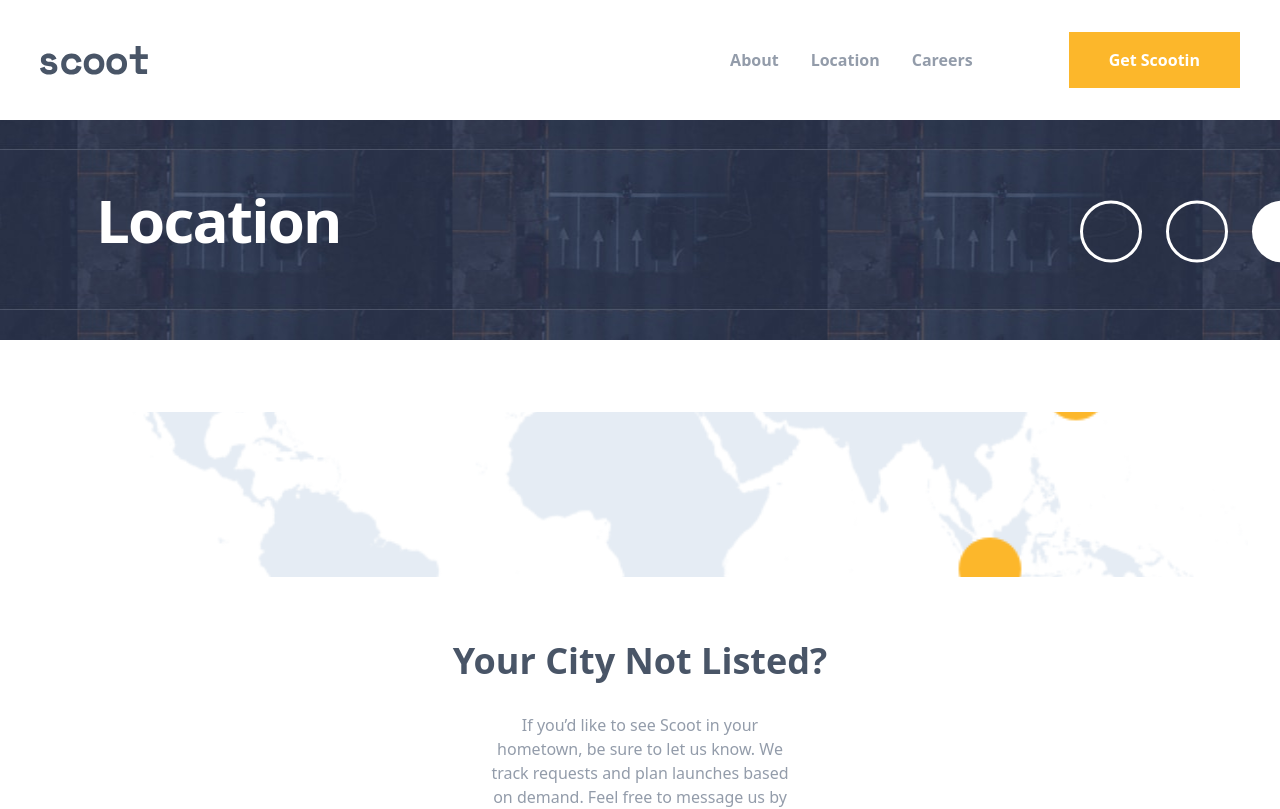
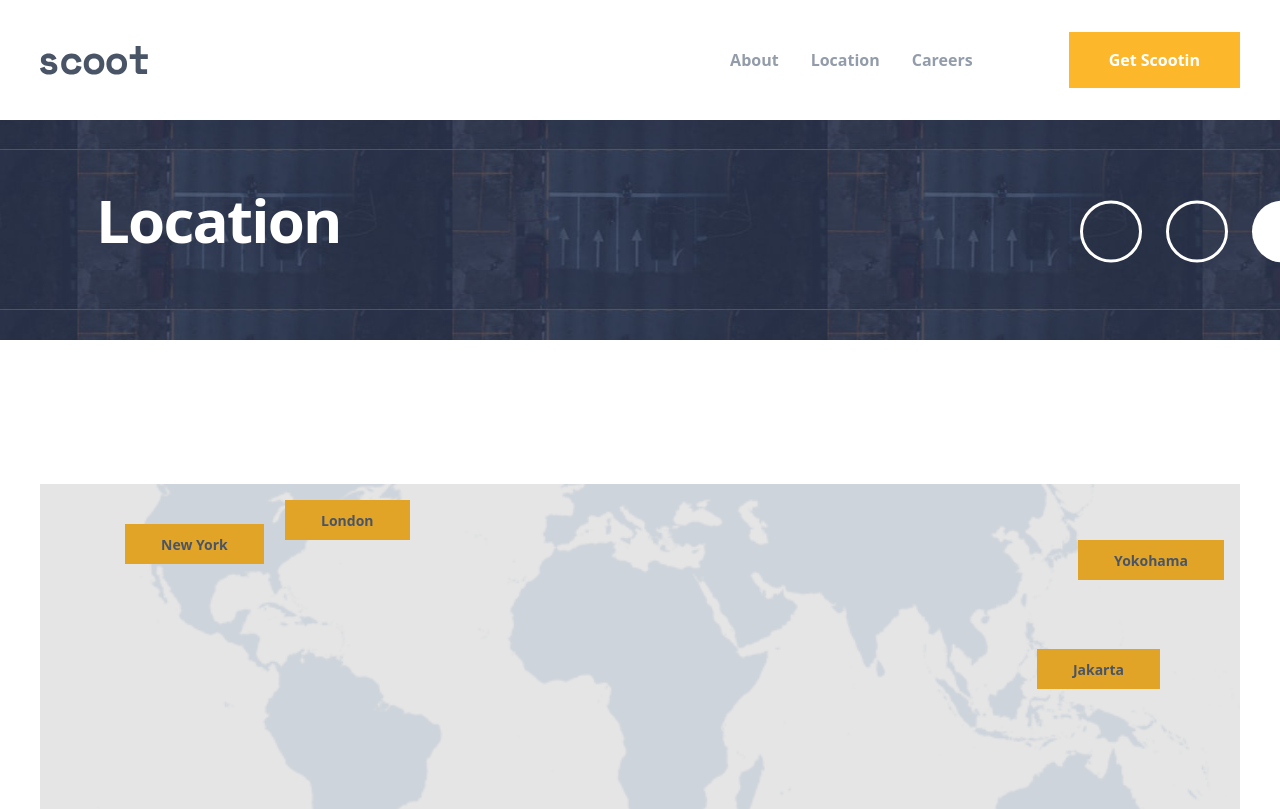
Before and after one commit to RonaldMamani/Scoot_Multi-Pages, an Angular app: page /locations in a window 1280 px wide. Shown: the top 809 px of the page. Built offline with nearby package versions, Linux system fonts and the light colour scheme.

Commit message:
Adicionando a pagina Locations para ter responsividades para telas de tablet

```diff
--- a/src/app/app.module.ts
+++ b/src/app/app.module.ts
@@ -24,6 +24,7 @@ import { BenefiesCareersComponent } from './components/benefies-careers/benefies
 import { JobAnnouncementsComponent } from './components/job-announcements/job-announcements.component';
 import { WorldMapComponent } from './components/world-map/world-map.component';
 import { LocalWorldComponent } from './components/local-world/local-world.component';
+import { CityPointedOutComponent } from './components/city-pointed-out/city-pointed-out.component';
 
 @NgModule({
   declarations: [
@@ -48,7 +49,8 @@ import { LocalWorldComponent } from './components/local-world/local-world.compon
     BenefiesCareersComponent,
     JobAnnouncementsComponent,
     WorldMapComponent,
-    LocalWorldComponent
+    LocalWorldComponent,
+    CityPointedOutComponent
   ],
   imports: [
     BrowserModule,
--- /dev/null
+++ b/src/app/components/city-pointed-out/city-pointed-out.component.html
@@ -0,0 +1,6 @@
+<div class="max-md:hidden absolute bg-[#FCB72B] px-9 py-2 {{class}}">
+    <div class="relative text-center z-10">
+        <span class=" text-[#495567] font-['Space Mono'] text-sm font-bold">{{City}}</span>
+    </div>
+    <div class="absolute -bottom-3 w-0 h-0 border-l-[{{borderX}}] border-l-transparent border-t-[{{borderWidth}}] border-t-[#FCB72B] border-r-[{{borderX}}] border-r-transparent"></div>
+</div>
--- a/src/app/components/world-map/world-map.component.html
+++ b/src/app/components/world-map/world-map.component.html
@@ -1,6 +1,40 @@
-<section class="px-8 py-[72px] flex flex-col gap-16">
+<section class="
+    px-8 py-[72px] flex flex-col gap-16
+    md:px-10 md:py-36
+    ">
     <div class="flex flex-col gap-10">
-        <div class="bg-[url('./assets/images/world-map-mobile.png')] bg-cover bg-center h-[165px]"></div>
+        <div class="relative">
+            <div class="
+                bg-[url('./assets/images/world-map-mobile.png')] bg-cover bg-center h-[165px] relative
+                md:bg-[url('./assets/images/world-map-tablet.png')] md:h-[350px]
+                ">
+                <app-city-pointed-out
+                    class="left-[85px] top-10"
+                    City="New York"
+                    borderWidth="50px"
+                    borderX="30px"
+                />
+                <app-city-pointed-out
+                    class="left-[245px] top-4"
+                    City="London"
+                    borderWidth="50px"
+                    borderX="25px"
+                />
+                <app-city-pointed-out
+                    class="right-4 top-14"
+                    City="Yokohama"
+                    borderWidth="50px"
+                    borderX="30px"
+                />
+                <app-city-pointed-out
+                    class="right-20 top-[165px]"
+                    City="Jakarta"
+                    borderWidth="50px"
+                    borderX="25px"
+                />
+            </div>
+            <div class="absolute bg-black/10 w-full h-full top-0"></div>
+        </div>
         <div class="md:hidden flex flex-col gap-4">
             <app-local-world
                 NameLocal="New York"
@@ -17,8 +51,11 @@
         </div>
     </div>
     <div class="px-2 flex flex-col items-center text-center gap-8">
-        <h6 class="text-[#495567] font-['Space Mono'] font-bold text-4xl">Your City Not Listed?</h6>
-        <div class="w-[310px]">
+        <h6 class="
+            text-[#495567] font-['Space Mono'] font-bold text-4xl
+            md:text-5xl md:px-28
+            ">Your City Not Listed?</h6>
+        <div class="w-[310px] md:w-[570px]">
             <p class="text-[#939CAA] font-['Lexend Deca']">If you’d like to see Scoot in your hometown, be sure to let us know. We track requests and plan launches
                 based on demand. Feel free to message us by clicking the link or messaging us on social.</p>
         </div>
```
Also changed, not shown: src/app/components/city-pointed-out/city-pointed-out.component.ts (added, +13 -0 lines), src/app/components/city-pointed-out/city-pointed-out.component.scss (added), 1 other file (tests, documents, lock files or other folders).
